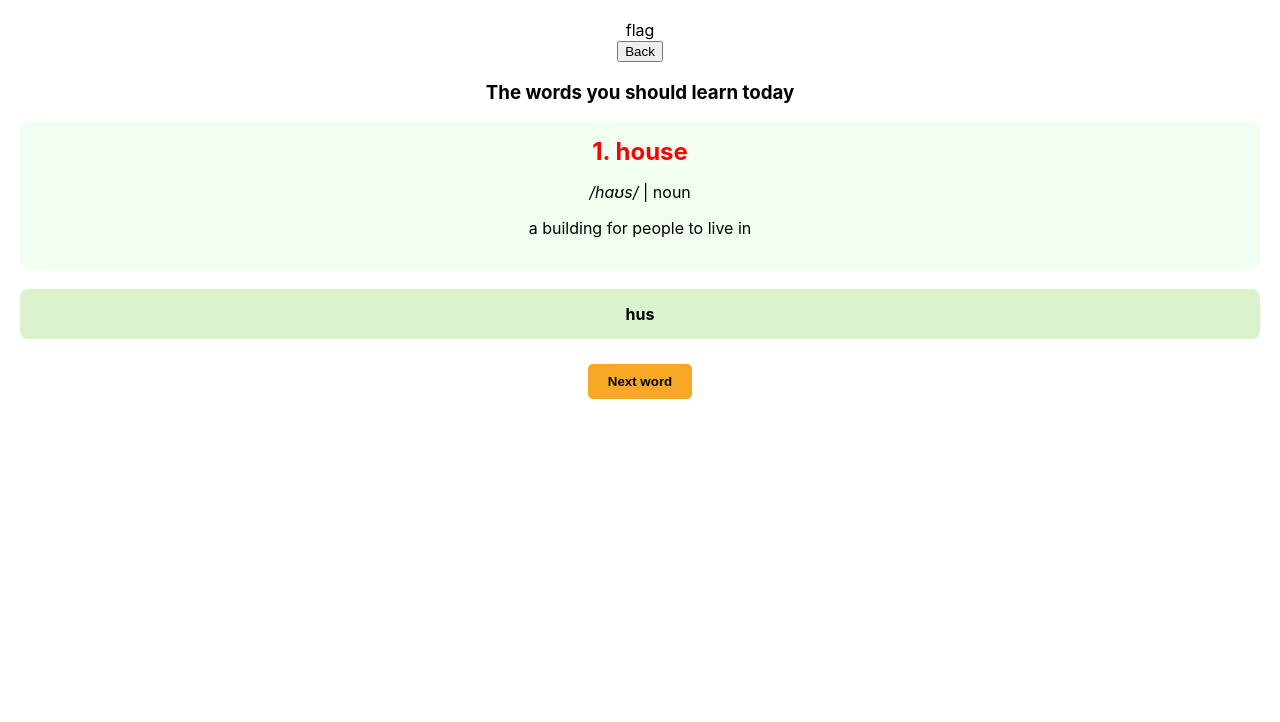
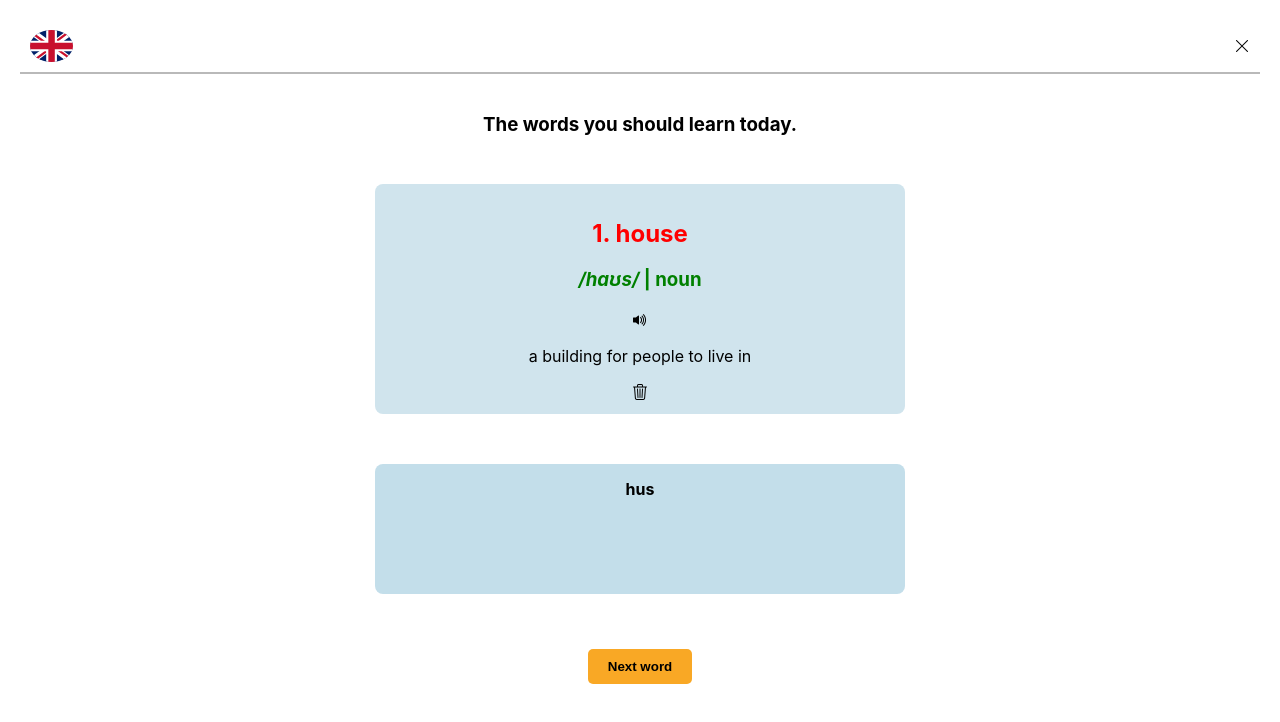
Before and after one commit to Maryam-Afzalan/lovevocabswebb, a React (Create React App) app: page /wordpage in a window 1280 px wide. Shown: the top 722 px of the page. Built offline with nearby package versions, Linux system fonts and the light colour scheme.

Commit message:
fix css and add icon

```diff
--- a/package.json
+++ b/package.json
@@ -12,6 +12,8 @@
     "@types/react": "^19.1.10",
     "@types/react-dom": "^19.1.7",
     "@types/react-router-dom": "^5.3.3",
+    "bootstrap-icons": "^1.13.1",
+    "flag-icons": "^7.5.0",
     "react": "^19.1.1",
     "react-bootstrap": "^2.10.10",
     "react-dom": "^19.1.1",
--- a/src/App.tsx
+++ b/src/App.tsx
@@ -9,6 +9,7 @@ function App() {
     <div className="App">
       <BrowserRouter>
         <Routes>
+          <Route path='/' element={<Mainpage />} />
           <Route path="/Mainpage" element={<Mainpage />} />
           <Route path="/wordpage" element={<Wordpage />} />'
         </Routes>
--- a/src/Components/Style/Wordpage.css
+++ b/src/Components/Style/Wordpage.css
@@ -7,27 +7,68 @@
     margin-bottom: 15px;
 }
 
+.header {
+    display: flex;
+    justify-content: space-between;
+    align-items: center;
+    padding: 10px;
+    margin-bottom: 10px;
+    border-bottom: rgba(7, 7, 7, 0.277) 2px solid;
+}
+
+.englishflag,
+span {
+    border-radius: 100%;
+}
+
+.header i {
+    font-size: 1em;
+    cursor: pointer;
+}
+
+section {
+    margin-top: 20px;
+    display: flex;
+    flex-direction: column;
+    align-items: center;
+    gap: 30px;
+}
+
 .card {
-    background: #f0fff0;
+    background: #d0e4ed;
+    width: 500px;
+    height: 200px;
     padding: 15px;
     border-radius: 8px;
 }
 
-.word {
+.card h2 {
     color: red;
-    margin: 0;
 }
+
+.card-word h3 {
+    color: green
+}
+
+.card-word p {
+    color: black;
+    font-weight: regular;
+}
+
+
 
 .type {
     color: green;
 }
 
 .translation-card {
-    background: #daf3cd;
+    background: #c3deea;
     margin-top: 20px;
+    width: 500px;
+    height: 100px;
     padding: 15px;
     border-radius: 8px;
-    font-weight: bold;
+    text-align: center;
 }
 
 .buttons {
--- a/src/Components/Wordpage.tsx
+++ b/src/Components/Wordpage.tsx
@@ -3,6 +3,10 @@ import wordsData from "../Data/wordsData.json"
 import { useState } from "react";
 import "./Style/Wordpage.css";
 import { useNavigate } from "react-router-dom";
+import "flag-icons/css/flag-icons.min.css";
+import "bootstrap-icons/font/bootstrap-icons.css";
+
+
 
 interface Word {
     id: number;
@@ -38,32 +42,38 @@ const Wordpage: React.FC = () => {
     return (
         <div className="container">
             <div className="header">
-                <div className="flag">flag</div>
-                <button onClick={handleClick}>
-                    Back</button>
+                <div className="englishflag"><span className="fi fi-gb" style={{ fontSize: "2em" }}></span>
                 </div>
-            <div> <h3>The words you should learn today</h3></div>
+                <i onClick={handleClick} className="bi bi-x-lg"></i>
+
+            </div>
+            <section>
+                <div> <h3>The words you should learn today.</h3></div>
+
                 <div className="card">
-                <h2 className="word">
+                    <div className="card-word">
+                        <h2 >
                             {word.id}. {word.word}
                         </h2>
-                <p> <i>{word.phonetic}</i> | {word.type} </p>
+                        <h3> <i>{word.phonetic}</i> | {word.type} </h3>
+                        <i className="bi bi-volume-up-fill"></i>
                         <p>{word.meaning}</p>
+                        <i className="bi bi-trash3"></i>
+                    </div>
+
                 </div>
                 <div className="translation-card">
                     <strong>{word.translation}</strong>
                 </div>
                 <div className="buttons">
-
+                    {index > 0 && (
+                        <button className="btn" onClick={prevWord}> Previous word</button>
+                    )}
                     {index < wordsData.length - 1 && (
                         <button className="btn" onClick={nextWord}> Next word</button>
                     )}
-                {index > 0 && (
-                    <button className="btn" onClick={prevWord}> Previous word</button>
-                )}
-
                 </div>
-
+            </section>
         </div>
     );
 }
```
Also changed, not shown: 1 other file (tests, documents, lock files or other folders). Lines whose indentation alone changed are shown as unchanged.
